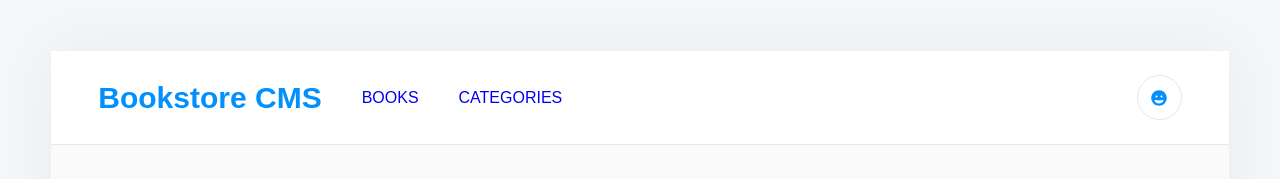
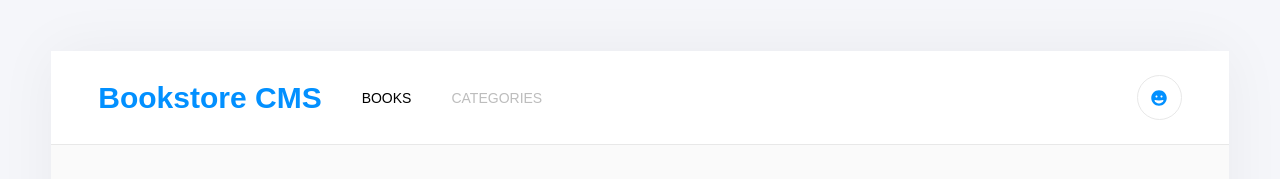
Before and after one commit to sebalp100/Bookstore, a React (Create React App) app: page / in a window 1280 px wide. Shown: the top 179 px of the page. Built offline with nearby package versions, Linux system fonts and the light colour scheme; no server answers.

Commit message:
Added active and inactive nav bar effect

```diff
--- a/src/App.css
+++ b/src/App.css
@@ -15,6 +15,16 @@ body {
   border-radius: 4px;
   box-shadow: 0 0 60px 0 rgb(0 0 0 / 5%);
   background-color: #fafafa;
+}
+
+.active {
+  color: black;
+  text-decoration: none;
+}
+
+.inactive {
+  color: rgb(189, 189, 189);
+  text-decoration: none;
 }
 
 nav {
@@ -57,6 +67,7 @@ nav h1 {
   list-style-type: none;
   grid-gap: 40px;
   gap: 40px;
+  font-size: 14px;
 }
 
 .categories {
--- a/src/components/Header.js
+++ b/src/components/Header.js
@@ -1,14 +1,19 @@
-import React from 'react';
-import { Link } from 'react-router-dom';
+import React, { useEffect, useState } from 'react';
+import { Link, useLocation } from 'react-router-dom';
 import { FaGrin } from 'react-icons/fa';
 
 function Header() {
+  const location = useLocation();
+  const [url, setUrl] = useState(null);
+  useEffect(() => {
+    setUrl(location.pathname);
+  }, [location]);
   return (
     <nav>
       <h1>Bookstore CMS</h1>
       <div className="link">
-        <li><Link to="/" style={{ textDecoration: 'none' }}>BOOKS</Link></li>
-        <li><Link to="/Categories" style={{ textDecoration: 'none' }}>CATEGORIES</Link></li>
+        <li><Link to="/" className={`${url === '/' ? ' active' : 'inactive'}`}>BOOKS</Link></li>
+        <li><Link to="/Categories" className={`${url === '/Categories' ? ' active' : 'inactive'}`}>CATEGORIES</Link></li>
       </div>
       <div className="iconContainer">
         <div className="user">
```
